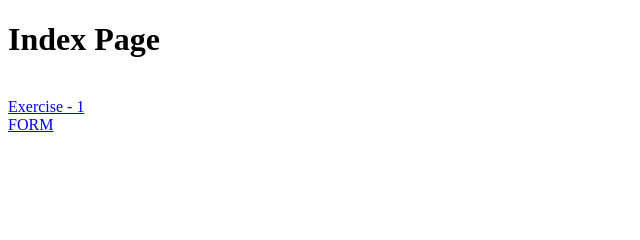
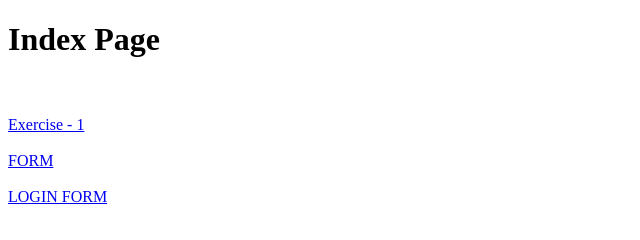
Before and after one commit to Akshaya101/MEAN-STACK, a plain HTML site: page index.html in a window 1280 px wide. Shown: the whole page, without its empty margins (0-640 px from the left). Drawn offline with Linux system fonts and the light colour scheme.

Commit message:
Update index.html

```diff
--- a/index.html
+++ b/index.html
@@ -8,8 +8,13 @@
 <body>
     <h1>Index Page</h1>
     <br>
+    <br>
     <a href="ex1.html">Exercise - 1</a>
     <br>
+    <br>
     <a href="form.html">FORM</a>
+    <br>
+    <br>
+    <a href="loginform.html">LOGIN FORM</a>
 </body>
 </html>
```
